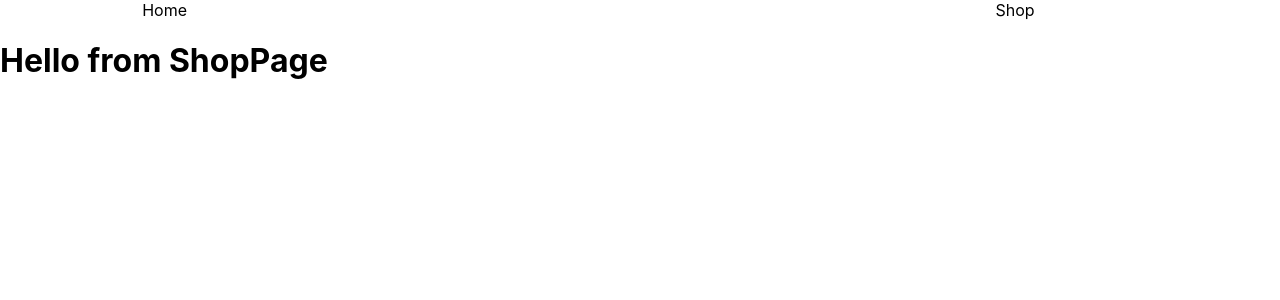
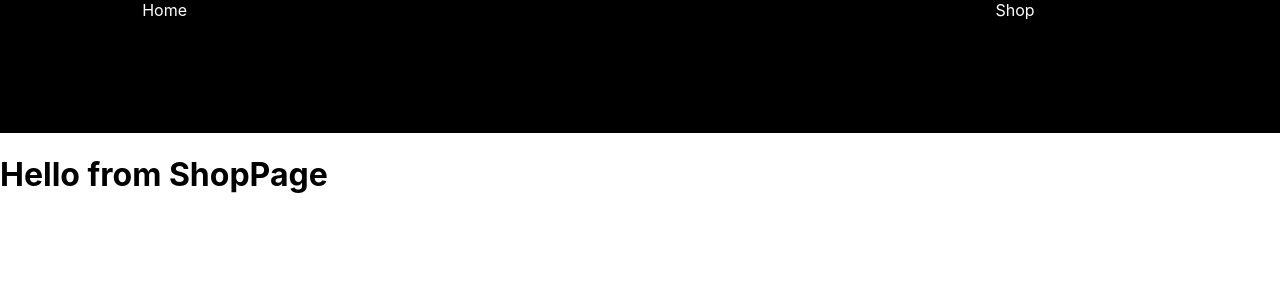
Before and after one commit to jpatten99/shopping-cart, a React (Create React App) app: page /ShopPage in a window 1280 px wide. Shown: the top 300 px of the page. Built offline with nearby package versions, Linux system fonts and the light colour scheme.

Commit message:
Add some styling/structure changes

```diff
--- a/src/App.css
+++ b/src/App.css
@@ -1,3 +1,9 @@
+.App{
+  display: grid;
+  grid-template-rows: 1fr 5fr;
+  height: 100vh;
+}
+
 a, a:hover, a:focus, a:active {
   text-decoration: none;
   color: inherit;
@@ -6,12 +12,15 @@ a, a:hover, a:focus, a:active {
 #nav-bar{
   display: grid;
   grid-template-columns: 1fr 1fr 5fr 1fr 1fr;
+  background-color: black;
 }
 
 #HomeButton{
   grid-column: 2 / 3;
+  color: white;
 }
 
 #ShopButton{
   grid-column: 4 / 5;
+  color: white;
 }
--- a/src/App.js
+++ b/src/App.js
@@ -12,7 +12,9 @@ function App() {
         <a href="http://localhost:3000/ShopPage">Shop</a>
         </div>
       </div>
-    <RouteSwitch />
+      <div id='app-body'>
+        <RouteSwitch />
+      </div>
   </div>
   );
 }
--- a/src/HomePage.js
+++ b/src/HomePage.js
@@ -1,7 +1,7 @@
 const HomePage = () => {
   return (
     <div>
-      <h1>Hello from HomePage</h1>
+      <h1>Welcome to The Dog Shop</h1>
     </div>
   );
 };
```
